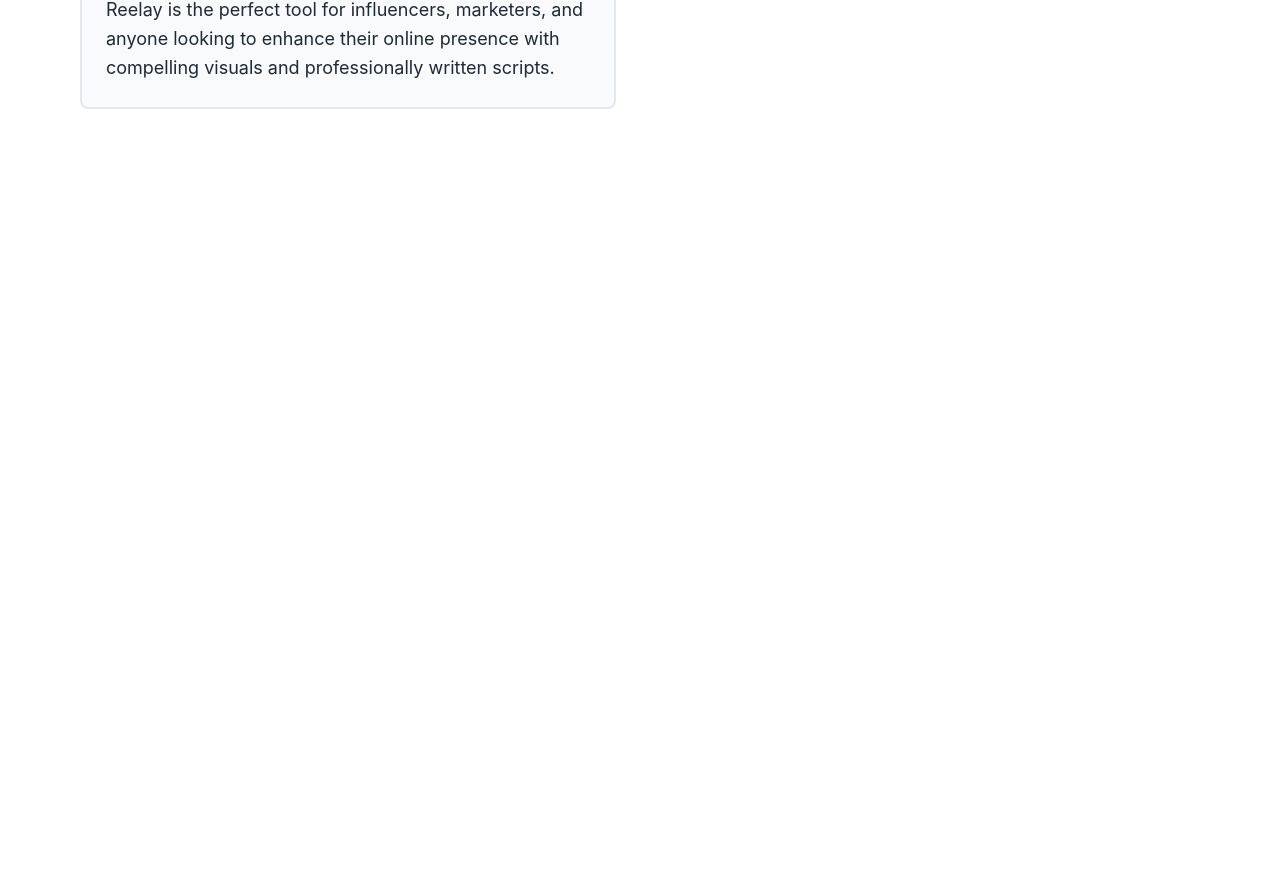
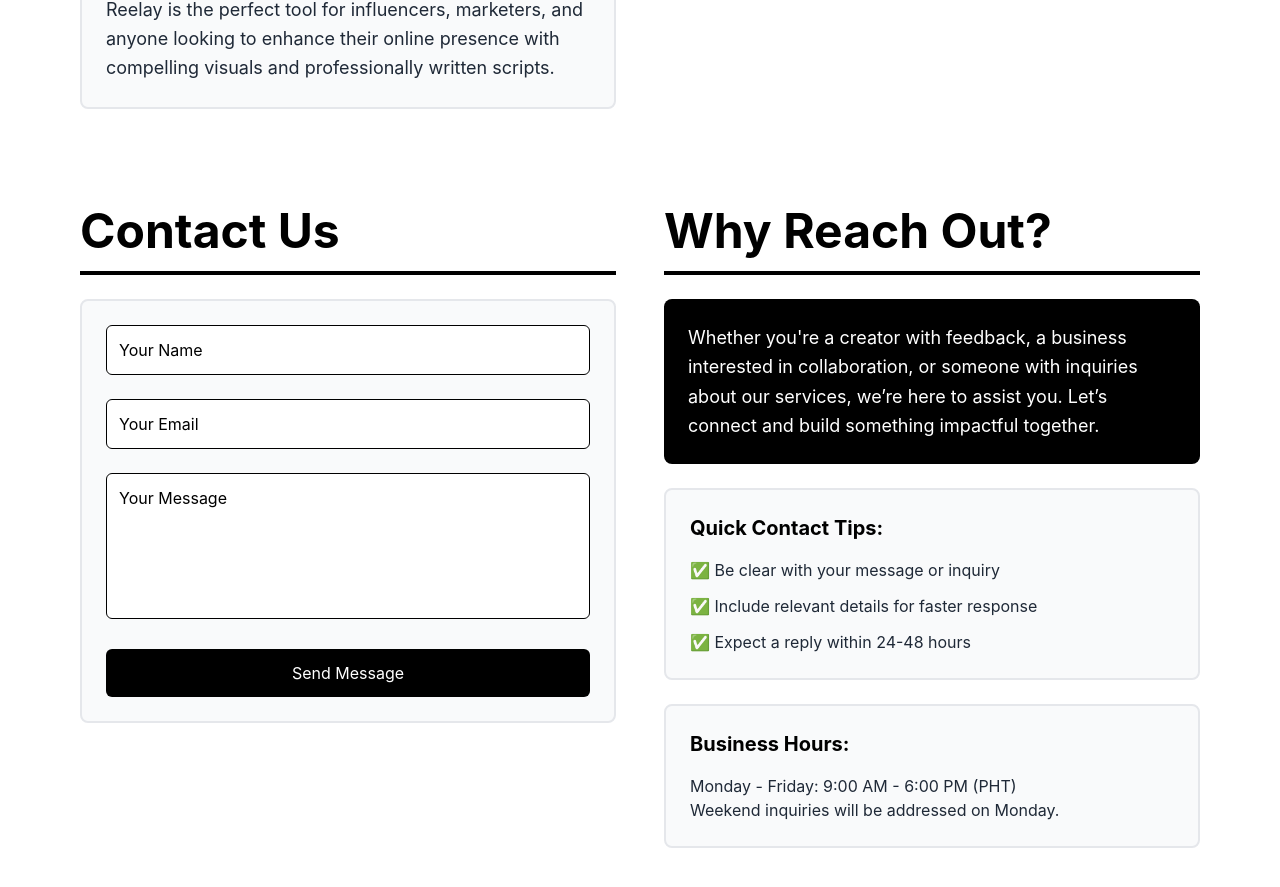
Before and after one commit to nashmglq/Reelay, a React (Create React App) app in the folder frontend/: page / in a window 1280 px wide. Shown: the part 1473-2360 px from the top of the page. Before the commit the page ends 1600 px from the top, so only its background shows below. Built offline with nearby package versions, Linux system fonts and the light colour scheme.

Commit message:
Fixed: Contact Us

```diff
--- a/frontend/src/components/contact.jsx
+++ b/frontend/src/components/contact.jsx
@@ -1,34 +1,64 @@
-import React from "react";
-
-export default function ContactUs() {
+export const Contact = ({ id }) => {
   return (
-    <div className="min-h-screen bg-white flex items-center justify-center px-4">
-      <div className="w-full max-w-md border border-black p-6">
-        <h2 className="text-2xl font-bold mb-6 text-center">Contact Us</h2>
-        <form className="space-y-4">
+    <div id={id} className="min-h-screen bg-white text-black flex pt-20 px-20 justify-center gap-x-12">
+      {/* Contact Form Side */}
+      <div className="flex flex-col w-1/2 space-y-6">
+        <h1 className="text-5xl font-bold text-black border-b-4 border-black pb-4">
+          Contact Us
+        </h1>
+        <div className="bg-gray-50 p-6 rounded-lg border-2 border-gray-200">
+          <form className="space-y-6">
             <input
               type="text"
               placeholder="Your Name"
-            className="w-full border border-black p-2 bg-white placeholder-black"
+              className="w-full border border-black p-3 bg-white placeholder-black rounded-md"
             />
             <input
               type="email"
               placeholder="Your Email"
-            className="w-full border border-black p-2 bg-white placeholder-black"
+              className="w-full border border-black p-3 bg-white placeholder-black rounded-md"
             />
             <textarea
               rows="5"
               placeholder="Your Message"
-            className="w-full border border-black p-2 bg-white placeholder-black resize-none"
+              className="w-full border border-black p-3 bg-white placeholder-black resize-none rounded-md"
             />
             <button
               type="submit"
-            className="w-full bg-black text-white py-2 hover:bg-gray-800 transition"
+              className="w-full bg-black text-white py-3 rounded-md hover:bg-gray-800 transition"
             >
               Send Message
             </button>
           </form>
         </div>
       </div>
+
+      {/* Info Side */}
+      <div className="flex flex-col w-1/2 space-y-6">
+        <h1 className="text-5xl font-bold text-black border-b-4 border-black pb-4">
+          Why Reach Out?
+        </h1>
+        <div className="bg-black text-white p-6 rounded-lg">
+          <p className="text-lg leading-relaxed">
+            Whether you're a creator with feedback, a business interested in collaboration,
+            or someone with inquiries about our services, we’re here to assist you.
+            Let’s connect and build something impactful together.
+          </p>
+        </div>
+        <div className="bg-gray-50 p-6 rounded-lg border-2 border-gray-200">
+          <h3 className="text-xl font-bold text-black mb-4">Quick Contact Tips:</h3>
+          <ul className="space-y-3 text-gray-800">
+            <li>✅ Be clear with your message or inquiry</li>
+            <li>✅ Include relevant details for faster response</li>
+            <li>✅ Expect a reply within 24-48 hours</li>
+          </ul>
+        </div>
+        <div className="bg-gray-50 p-6 rounded-lg border-2 border-gray-200">
+          <h3 className="text-xl font-bold text-black mb-4">Business Hours:</h3>
+          <p className="text-gray-800">Monday - Friday: 9:00 AM - 6:00 PM (PHT)</p>
+          <p className="text-gray-800">Weekend inquiries will be addressed on Monday.</p>
+        </div>
+      </div>
+    </div>
   );
-}
+};
--- a/frontend/src/screen/landingPage.jsx
+++ b/frontend/src/screen/landingPage.jsx
@@ -5,6 +5,7 @@
 import { AboutUs } from "../components/aboutUs";
 import { useEffect, useRef } from "react";
 import { useNavigate } from "react-router-dom";
+import { Contact } from "../components/contact";
 
 export const LandingPage = () => {
   const { login } = authStore();
@@ -18,13 +19,12 @@
     console.error("Google Auth Error");
   };
 
-  const userInfo = JSON.parse(localStorage.getItem("userInfo"))
-  useEffect(()=>{
-    if(userInfo){
-      nav("/home")
+  const userInfo = JSON.parse(localStorage.getItem("userInfo"));
+  useEffect(() => {
+    if (userInfo) {
+      nav("/home");
     }
-  },[userInfo])
-
+  }, [userInfo]);
 
   return (
     <div>
@@ -53,6 +53,7 @@
         </div>
       </div>
       <AboutUs id="about" />
+      <Contact id="contact" />
     </div>
   );
 };
```
Lines whose indentation alone changed are shown as unchanged.
